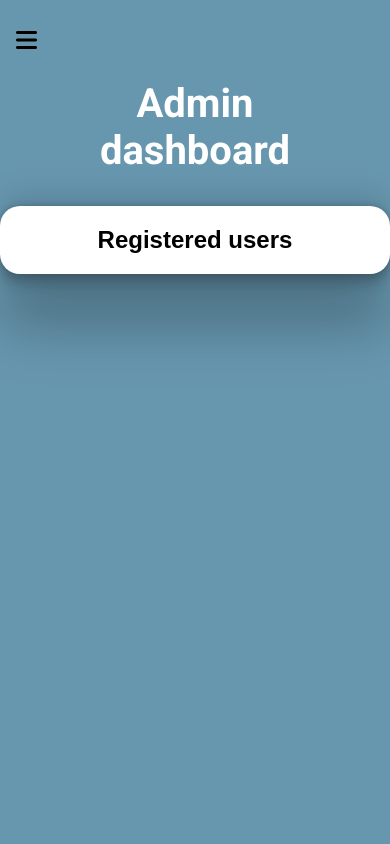
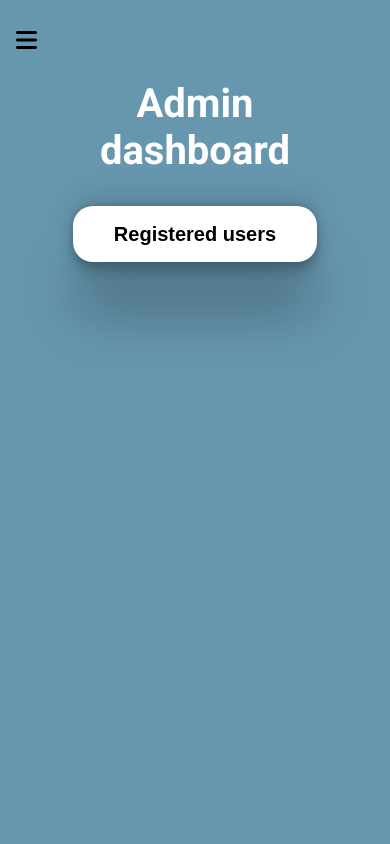
Before and after one commit to Karmel920/GYM, a PHP site: page /public/views/admin_dashboard.php in a window 390 px wide. Run offline with PHP 8.4, Linux system fonts and the light colour scheme; the template is opened without the code that fills it, so the values that code supplies are empty; some libraries are stand-ins or nearby versions.

Commit message:
responsive view

```diff
--- a/public/css/admin_dashboard.css
+++ b/public/css/admin_dashboard.css
@@ -20,3 +20,13 @@
     margin-bottom: 2rem;
     box-shadow: rgba(0, 0, 0, 0.25) 0px 54px 55px, rgba(0, 0, 0, 0.12) 0px -12px 30px, rgba(0, 0, 0, 0.12) 0px 4px 6px, rgba(0, 0, 0, 0.17) 0px 12px 13px, rgba(0, 0, 0, 0.09) 0px -3px 5px;
 }
+
+@media only screen and (max-device-width: 800px) {
+    .user-box {
+        width: 180px;
+    }
+
+    .user-box h2 {
+        font-size: 20px;
+    }
+}
```
